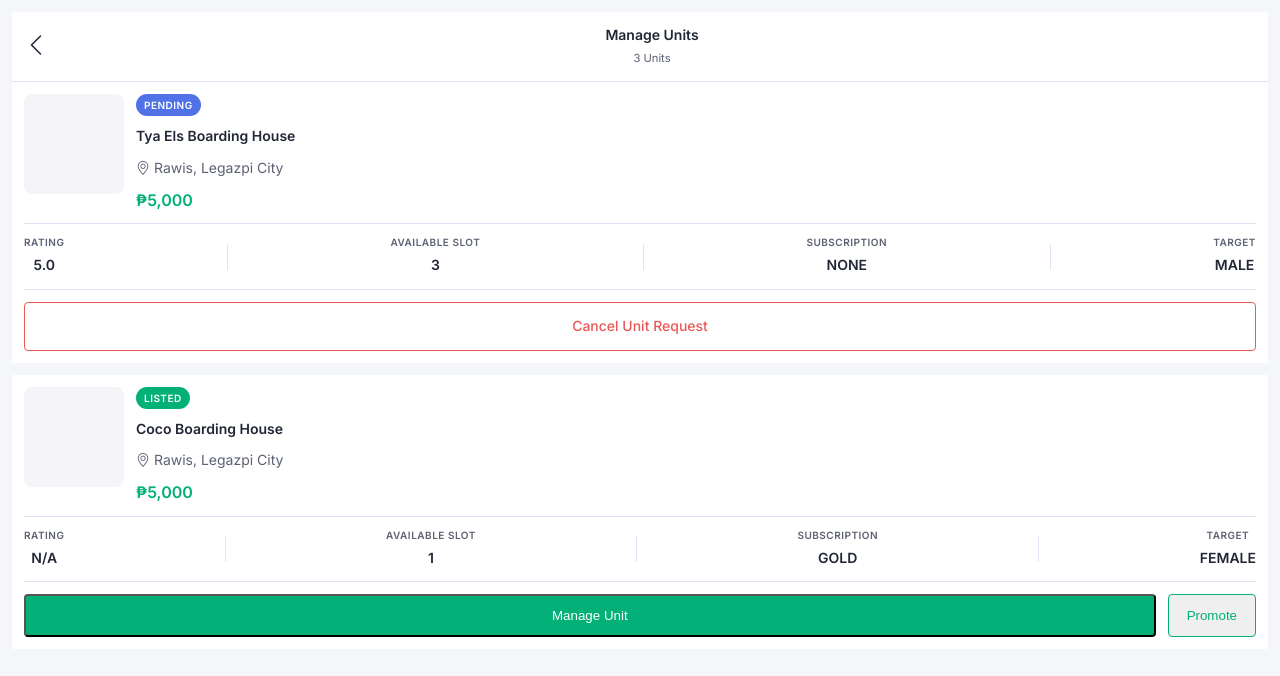
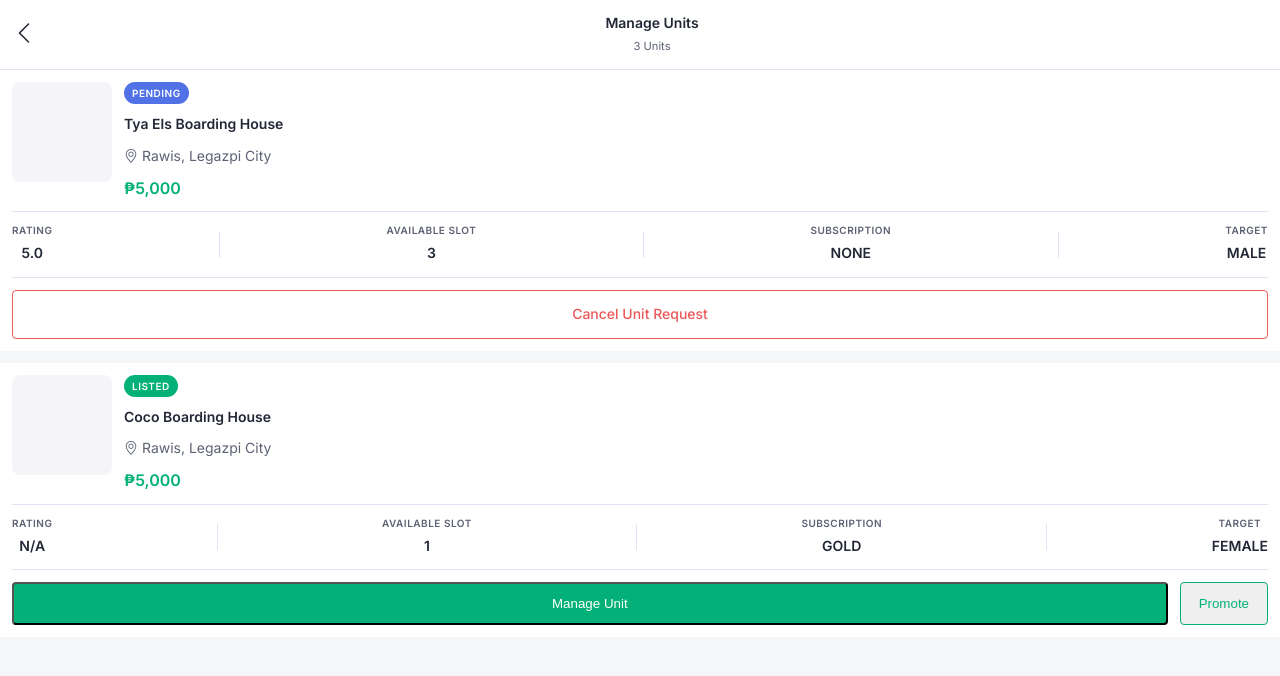
Before and after one commit to Teds30/cushy-rental-demo, a PHP site: page /manage_units.php in a window 1280 px wide. Shown: the top 676 px of the page. Run offline with PHP 8.4, Linux system fonts and the light colour scheme.

Commit message:
fixed padding

```diff
--- a/css/index.css
+++ b/css/index.css
@@ -41,7 +41,6 @@ body {
     line-height: calc(1em * 1.618);
 
     color: var(--fc-body);
-    padding: var(--padding);
 }
 
 h1 {
@@ -76,9 +75,6 @@ h2 {
     font-size: 10px;
     line-height: 12px;
     letter-spacing: 0.05em;
-}
-
-button {
 }
 
 .btn {
--- a/index.php
+++ b/index.php
@@ -14,6 +14,12 @@
     <?php include './layout/headers.php' ?>
 
 </head>
+
+<style>
+    body {
+        padding: var(--padding);
+    }
+</style>
 
 <body>
     <h1>Typography</h1>
```
